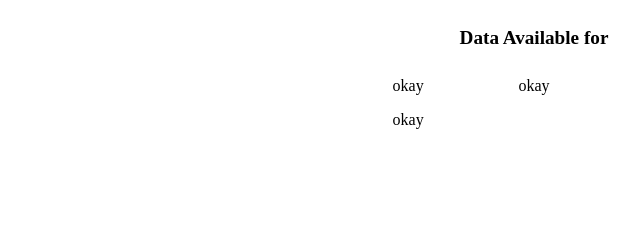
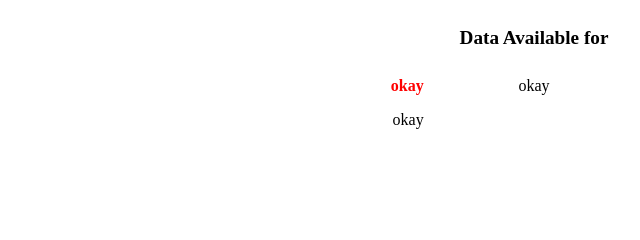
Before and after one commit to MuhammadHamzaAmir/SN-Scripts, a website: page UI Macro/viewYears.html in a window 1280 px wide. Shown: the full height of the page, 427-1067 px from the left. Drawn offline with Linux system fonts and the light colour scheme.

Commit message:
added styling

```diff
--- a/UI Macro/viewYears.html
+++ b/UI Macro/viewYears.html
@@ -107,6 +107,8 @@
         para.appendChild(node);
         var element = document.getElementById("data-avail-1");
         element.appendChild(para);
+        document.getElementById("para1").style.color = "red";
+        document.getElementById("para1").style.fontWeight = "600";
     </script>
 
 </body>
```
